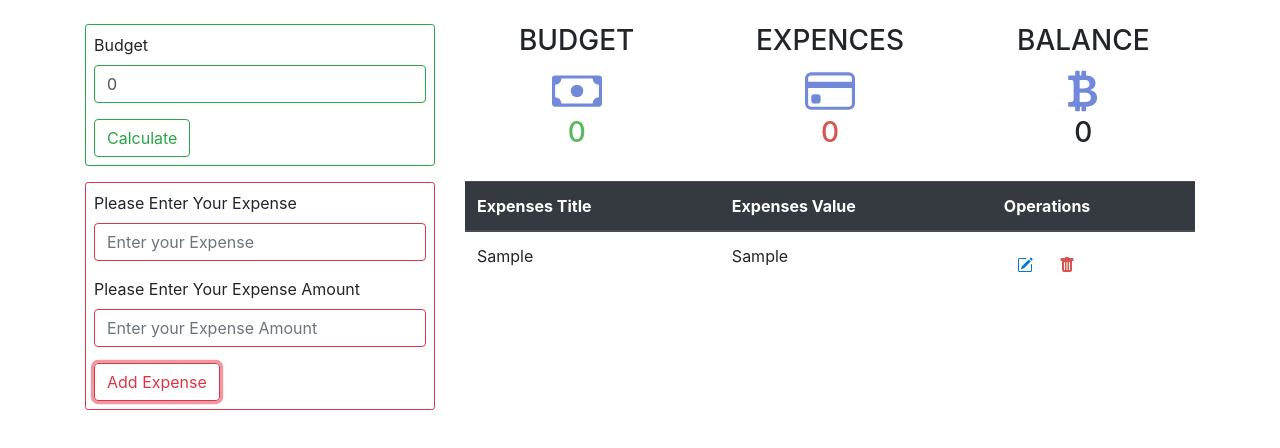
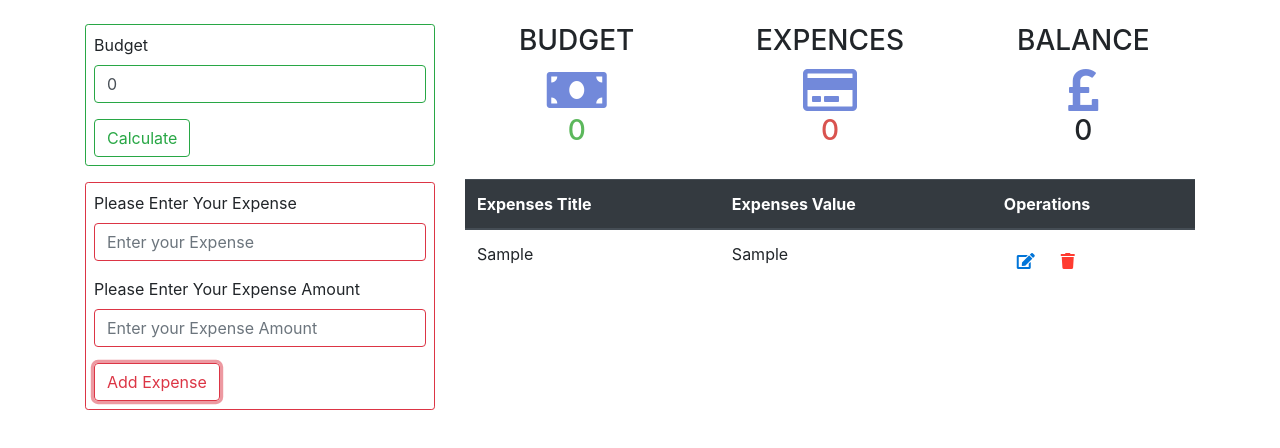
Before and after one commit to sdt-soufian/budget-app, a React (Create React App) app in the folder budget-app-react-js/: page / in a window 1280 px wide. Both pictures are taken after typing "Sample", "Sample" into the empty fields and a click on the button "Add Expense". Shown: the top 448 px of the page. Built offline with nearby package versions, Linux system fonts and the light colour scheme.

Commit message:
replacing svg with font awesome icon

```diff
--- a/budget-app-react-js/public/index.html
+++ b/budget-app-react-js/public/index.html
@@ -8,10 +8,13 @@
   <meta name="theme-color" content="#000000" />
   <meta name="description" content="Web site created using create-react-app" />
   <link rel="apple-touch-icon" href="%PUBLIC_URL%/logo192.png" />
+  <link rel="stylesheet" href="https://cdnjs.cloudflare.com/ajax/libs/font-awesome/5.15.4/css/all.min.css"
+    integrity="sha512-1ycn6IcaQQ40/MKBW2W4Rhis/DbILU74C1vSrLJxCq57o941Ym01SwNsOMqvEBFlcgUa6xLiPY/NS5R+E6ztJQ=="
+    crossorigin="anonymous" referrerpolicy="no-referrer" />
 
   <link rel="manifest" href="%PUBLIC_URL%/manifest.json" />
 
-  <title>React App</title>
+  <title>Budget App</title>
 </head>
 
 <body>
--- a/budget-app-react-js/src/comonents/BalanceTitle.js
+++ b/budget-app-react-js/src/comonents/BalanceTitle.js
@@ -6,9 +6,7 @@ class BalanceTitle extends Component {
             <div className="col">
                 <div className="text-center">
                     <h3>BALANCE</h3>
-                    <svg xmlns="http://www.w3.org/2000/svg" width="50" height="50" fill="#7289da" className="bi bi-currency-bitcoin" viewBox="0 0 16 16">
-                        <path d="M5.5 13v1.25c0 .138.112.25.25.25h1a.25.25 0 0 0 .25-.25V13h.5v1.25c0 .138.112.25.25.25h1a.25.25 0 0 0 .25-.25V13h.084c1.992 0 3.416-1.033 3.416-2.82 0-1.502-1.007-2.323-2.186-2.44v-.088c.97-.242 1.683-.974 1.683-2.19C11.997 3.93 10.847 3 9.092 3H9V1.75a.25.25 0 0 0-.25-.25h-1a.25.25 0 0 0-.25.25V3h-.573V1.75a.25.25 0 0 0-.25-.25H5.75a.25.25 0 0 0-.25.25V3l-1.998.011a.25.25 0 0 0-.25.25v.989c0 .137.11.25.248.25l.755-.005a.75.75 0 0 1 .745.75v5.505a.75.75 0 0 1-.75.75l-.748.011a.25.25 0 0 0-.25.25v1c0 .138.112.25.25.25L5.5 13zm1.427-8.513h1.719c.906 0 1.438.498 1.438 1.312 0 .871-.575 1.362-1.877 1.362h-1.28V4.487zm0 4.051h1.84c1.137 0 1.756.58 1.756 1.524 0 .953-.626 1.45-2.158 1.45H6.927V8.539z" />
-                    </svg>
+                    <i style={{ color: '#7289da' }} className="fas fa-pound-sign fa-3x"></i>
                     <h3>0</h3>
                 </div>
             </div>
--- a/budget-app-react-js/src/comonents/Budget.js
+++ b/budget-app-react-js/src/comonents/Budget.js
@@ -17,7 +17,7 @@ class Budget extends Component {
     }
     render() {
         return (
-            <div className="mb-3 border border-success  rounded-sm p-2">
+            <div className="mb-3 border border-success rounded-sm p-2">
                 <form onSubmit={this.handleSubmit}>
                     <div className="form-group">
                         <label htmlFor="">Budget</label>
--- a/budget-app-react-js/src/comonents/BudgetTitle.js
+++ b/budget-app-react-js/src/comonents/BudgetTitle.js
@@ -6,10 +6,7 @@ class BudgetTitle extends Component {
             <div className="col">
                 <div className="text-center">
                     <h3>BUDGET</h3>
-                    <svg xmlns="http://www.w3.org/2000/svg" width="50" height="50" fill="#7289da" className="bi bi-cash" viewBox="0 0 16 16">
-                        <path d="M8 10a2 2 0 1 0 0-4 2 2 0 0 0 0 4z" />
-                        <path d="M0 4a1 1 0 0 1 1-1h14a1 1 0 0 1 1 1v8a1 1 0 0 1-1 1H1a1 1 0 0 1-1-1V4zm3 0a2 2 0 0 1-2 2v4a2 2 0 0 1 2 2h10a2 2 0 0 1 2-2V6a2 2 0 0 1-2-2H3z" />
-                    </svg>
+                    <i style={{ color: '#7289da' }} className="fas fa-money-bill fa-3x"></i>
                     <h3 style={{ color: '#5cb85c' }}>{this.props.budget}</h3>
                 </div>
             </div>
--- a/budget-app-react-js/src/comonents/ExpenseTitle.js
+++ b/budget-app-react-js/src/comonents/ExpenseTitle.js
@@ -6,10 +6,7 @@ class ExpenseTitle extends Component {
             <div className="col">
                 <div className="text-center">
                     <h3>EXPENCES</h3>
-                    <svg xmlns="http://www.w3.org/2000/svg" width="50" height="50" fill="#7289da" className="bi bi-credit-card" viewBox="0 0 16 16">
-                        <path d="M0 4a2 2 0 0 1 2-2h12a2 2 0 0 1 2 2v8a2 2 0 0 1-2 2H2a2 2 0 0 1-2-2V4zm2-1a1 1 0 0 0-1 1v1h14V4a1 1 0 0 0-1-1H2zm13 4H1v5a1 1 0 0 0 1 1h12a1 1 0 0 0 1-1V7z" />
-                        <path d="M2 10a1 1 0 0 1 1-1h1a1 1 0 0 1 1 1v1a1 1 0 0 1-1 1H3a1 1 0 0 1-1-1v-1z" />
-                    </svg>
+                    <i style={{ color: '#7289da' }} className="far fa-credit-card fa-3x"></i>
                     <h3 style={{ color: '#d9534f' }}>0</h3>
                 </div>
             </div>
--- a/budget-app-react-js/src/comonents/TabRow.js
+++ b/budget-app-react-js/src/comonents/TabRow.js
@@ -10,16 +10,11 @@ class TabRow extends Component {
                 <td>{this.props.expense}</td>
                 <td>{this.props.amount}</td>
                 <td>
-                    <button className="btn .btn-outline-*" onClick={this.props.editClick.bind(this, this.props.elet)}>
-                        <svg xmlns="http://www.w3.org/2000/svg" width="16" height="16" fill="#0275d8" className="bi bi-pencil-square" viewBox="0 0 16 16">
-                            <path d="M15.502 1.94a.5.5 0 0 1 0 .706L14.459 3.69l-2-2L13.502.646a.5.5 0 0 1 .707 0l1.293 1.293zm-1.75 2.456-2-2L4.939 9.21a.5.5 0 0 0-.121.196l-.805 2.414a.25.25 0 0 0 .316.316l2.414-.805a.5.5 0 0 0 .196-.12l6.813-6.814z" />
-                            <path fillRule="evenodd" d="M1 13.5A1.5 1.5 0 0 0 2.5 15h11a1.5 1.5 0 0 0 1.5-1.5v-6a.5.5 0 0 0-1 0v6a.5.5 0 0 1-.5.5h-11a.5.5 0 0 1-.5-.5v-11a.5.5 0 0 1 .5-.5H9a.5.5 0 0 0 0-1H2.5A1.5 1.5 0 0 0 1 2.5v11z" />
-                        </svg>
+                    <button style={{ color: '#0275d8' }} className="btn .btn-outline-*" onClick={this.props.editClick.bind(this, this.props.elet)}>
+                        <i className="fas fa-edit"></i>
                     </button>
-                    <button className="btn .btn-outline-*" onClick={this.props.deleteClick.bind(this, this.props.elet.id)}>
-                        <svg xmlns="http://www.w3.org/2000/svg" width="16" height="16" fill="#d9534f" className="bi bi-trash-fill" viewBox="0 0 16 16">
-                            <path d="M2.5 1a1 1 0 0 0-1 1v1a1 1 0 0 0 1 1H3v9a2 2 0 0 0 2 2h6a2 2 0 0 0 2-2V4h.5a1 1 0 0 0 1-1V2a1 1 0 0 0-1-1H10a1 1 0 0 0-1-1H7a1 1 0 0 0-1 1H2.5zm3 4a.5.5 0 0 1 .5.5v7a.5.5 0 0 1-1 0v-7a.5.5 0 0 1 .5-.5zM8 5a.5.5 0 0 1 .5.5v7a.5.5 0 0 1-1 0v-7A.5.5 0 0 1 8 5zm3 .5v7a.5.5 0 0 1-1 0v-7a.5.5 0 0 1 1 0z" />
-                        </svg>
+                    <button style={{ color: '#ff3b30' }} className="btn .btn-outline-*" onClick={this.props.deleteClick.bind(this, this.props.elet.id)}>
+                        <i className="fas fa-trash"></i>
                     </button>
                 </td>
             </tr>
```
